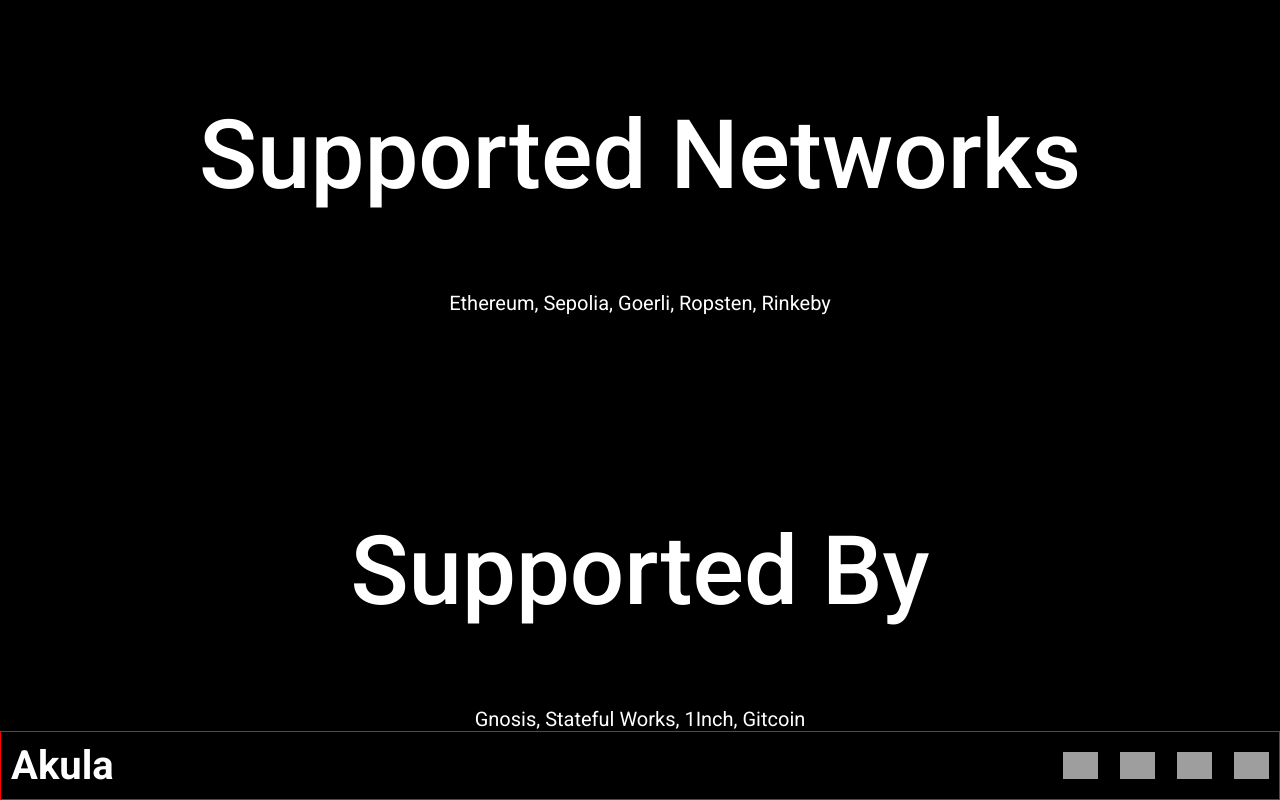
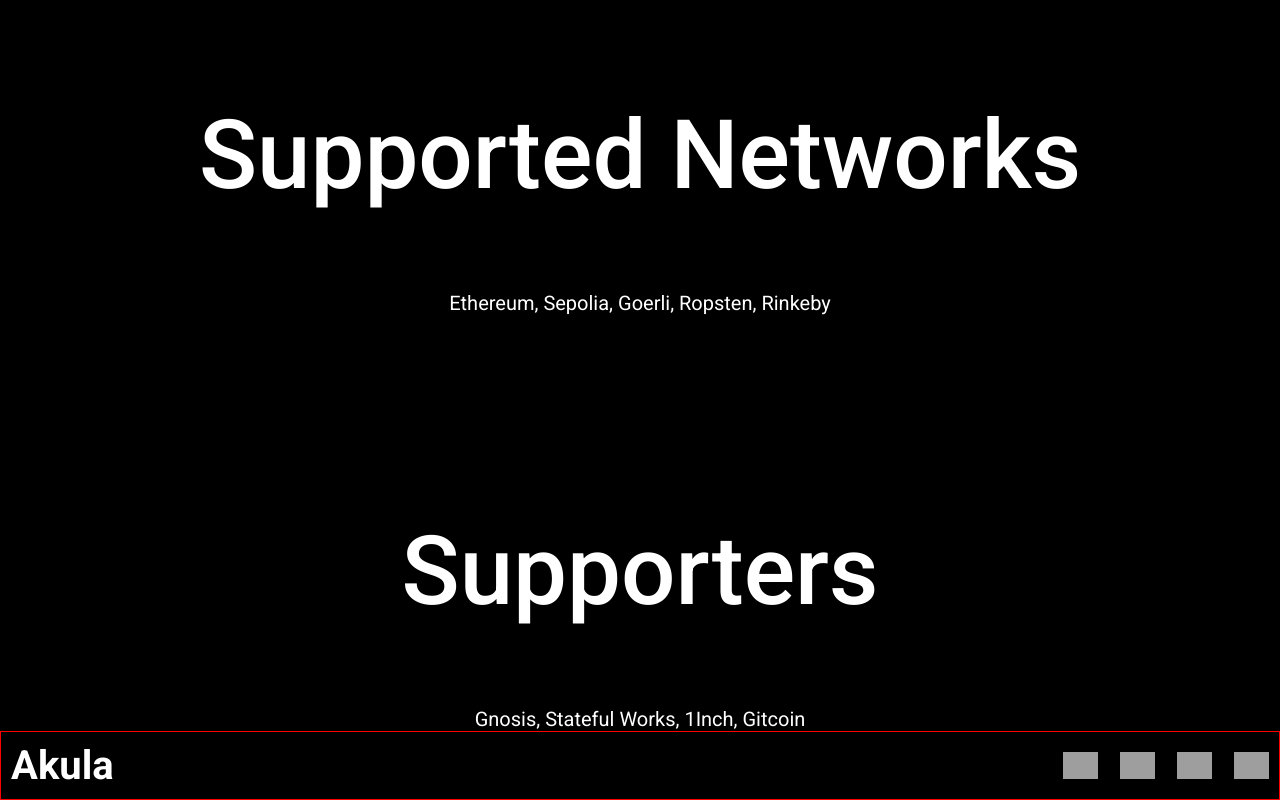
Before and after one commit to akula-bft/website, a React (Create React App) app: page / in a window 1280 px wide. Shown: the part 3268-4068 px from the top of the page. Built offline with nearby package versions, Linux system fonts and the light colour scheme; grey boxes are pictures that could not be loaded.

Commit message:
:rocket: update supporters header

```diff
--- a/src/components/SupportedBy.tsx
+++ b/src/components/SupportedBy.tsx
@@ -8,7 +8,7 @@
 
 const SupportedBy = () => {
   return (
-    <Section id="supported-by" header="Supported By">
+    <Section id="supported-by" header="Supporters">
       <StyledSupportedBy>
         Gnosis, Stateful Works, 1Inch, Gitcoin
       </StyledSupportedBy>
```
